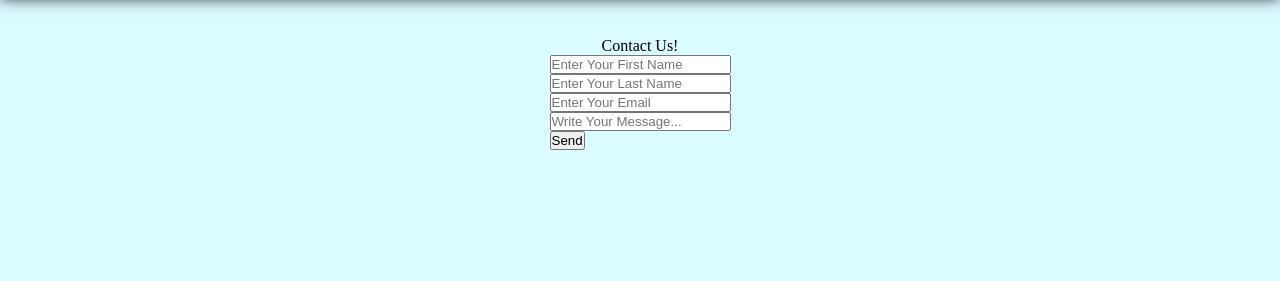
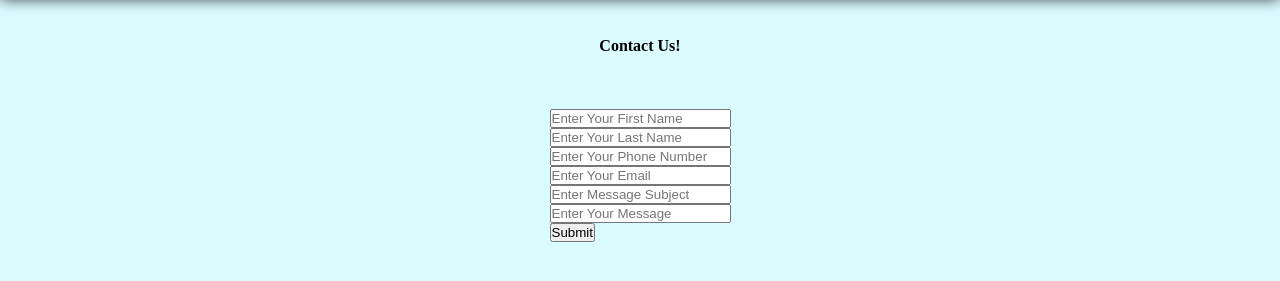
Before and after one commit to AleksOmegaEngineering/LEFCOWebsiteFE, a plain HTML site: page contact.html in a window 1280 px wide. Shown: the part 123-404 px from the top of the page. Drawn offline with nearby package versions, Linux system fonts and the light colour scheme.

Commit message:
Added basic form that needs polishing

```diff
--- a/contact.html
+++ b/contact.html
@@ -5,6 +5,7 @@
     <meta http-equiv="X-UA-Compatible" content="IE=edge">
     <meta name="viewport" content="width=device-width, initial-scale=1.0">
     <title>LEFCO</title>
+    <link href="https://cdn.jsdelivr.net/npm/bootstrap@5.3.0-alpha1/dist/css/bootstrap.min.css" />
     <link href="/css/contact.css" rel="stylesheet" />
     <link rel="icon" type="image/x-icon" href="images/LefcoLogo.ico" />
     <style>
@@ -47,23 +48,31 @@
 <!--Begin Main Page Content-->
 <div class="mainContent">
     <div class="pageMessage">
-        Contact Us!
+        <strong>Contact Us!</strong>
     </div>
     <div class="contactForm">
+        <br />
+        <br />
+        <br />
         <form>
             <input type="text" name="fname" placeholder="Enter Your First Name"/>
             <br />
             <input type="text" name="lname" placeholder="Enter Your Last Name"/>
             <br />
+            <input type="text" name="phone#" placeholder="Enter Your Phone Number"/>
+            <br />
             <input type="text" name="email" placeholder="Enter Your Email"/>
             <br />
-            <input type="text" name="message" placeholder="Write Your Message..."/>
+            <input type="text" name="subLine" placeholder="Enter Message Subject"/>
             <br />
-            <input type="submit" value="Send"/>
-          </form>
+            <input type="text" name="message" placeholder="Enter Your Message"/>
+            <br />
+            <input type="submit" value="Submit"/>
+        </form>
     </div>
 </div>
 <!--End Main Page Content-->
 <script src="js/contact.js"></script>
+<script src="https://cdn.jsdelivr.net/npm/bootstrap@5.3.0-alpha1/dist/js/bootstrap.bundle.min.js"></script>
 </body>
 </html>
```
